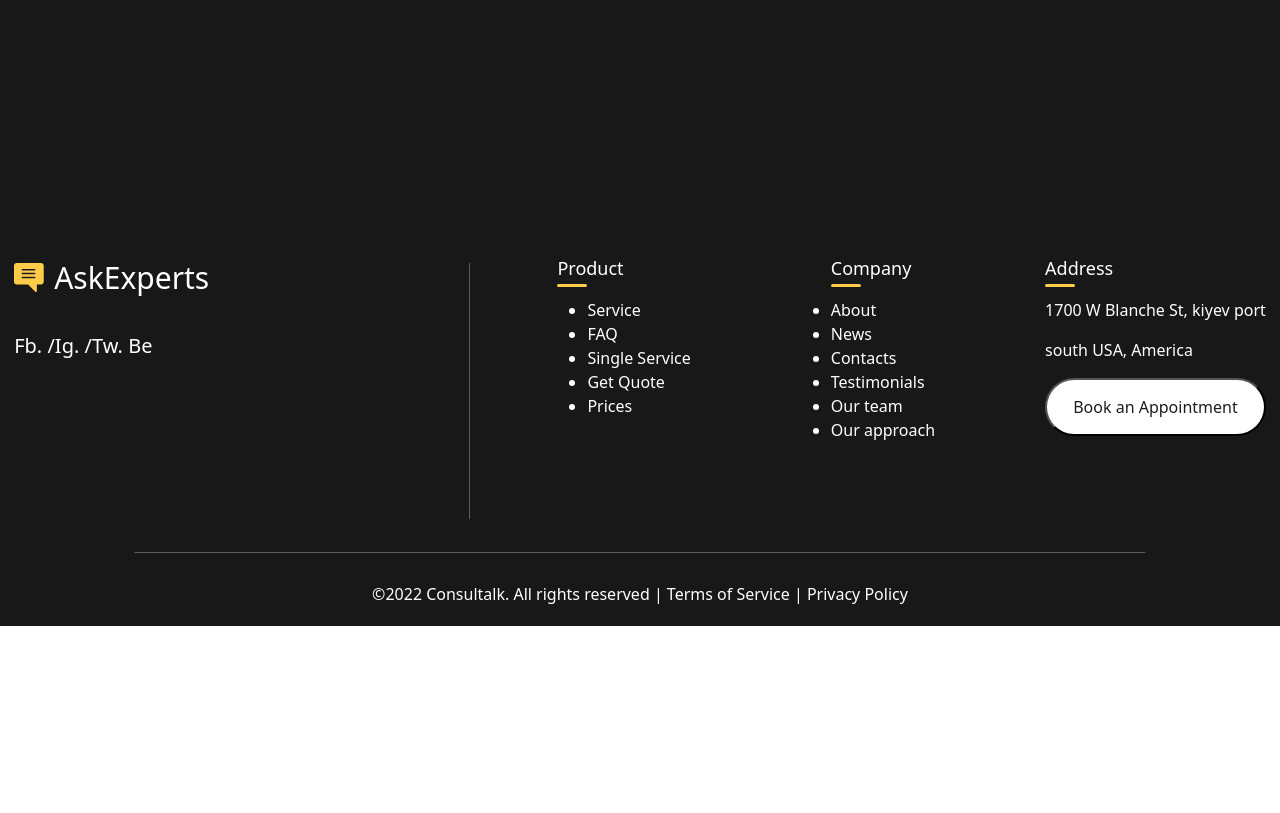
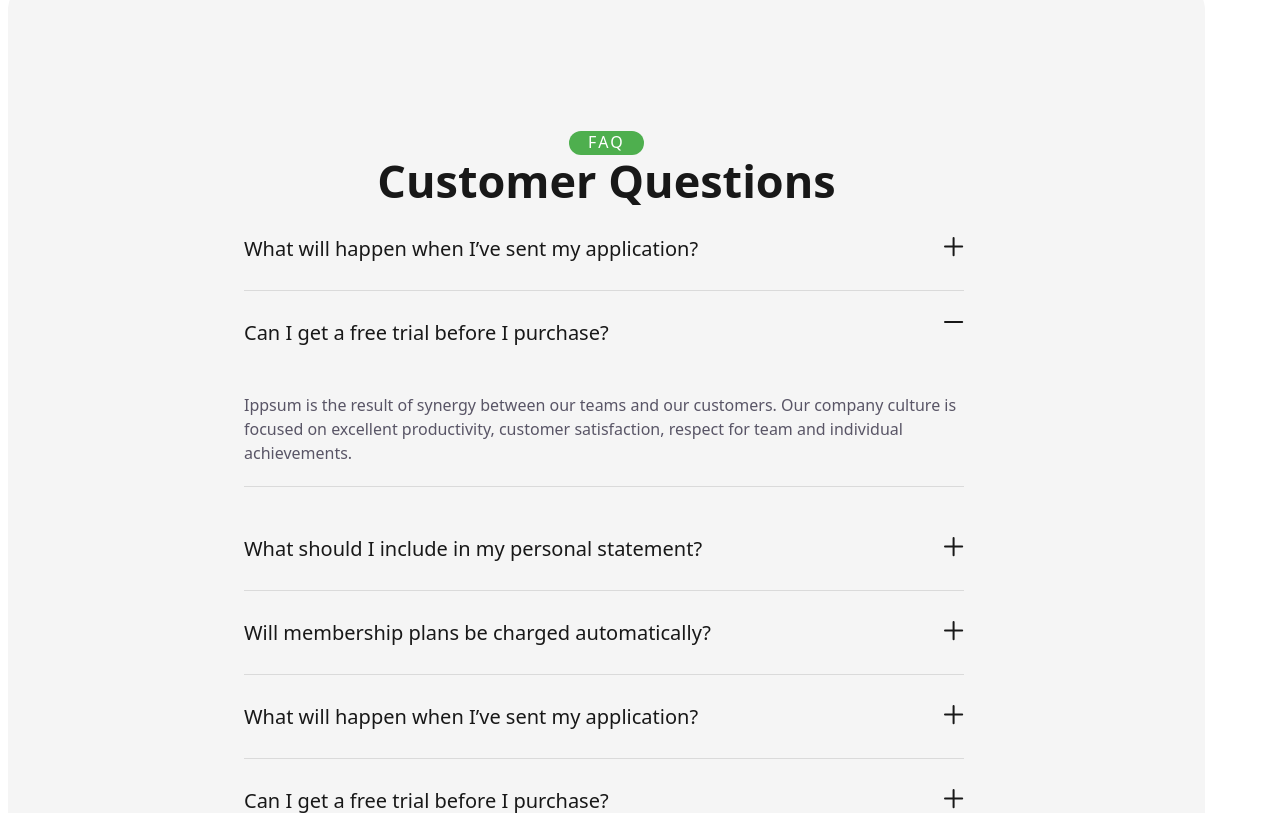
Before and after one commit to prgrssvvrld/frontend-project, a website built with Vite: page index.html in a window 1280 px wide. Shown: the part 4060-4873 px from the top of the page. Before the commit the page ends 4686 px from the top, so only its background shows below. Built offline with nearby package versions, Linux system fonts and the light colour scheme; files whose address does not match are found by name.

Commit message:
feature/merge_all

```diff
--- a/index.html
+++ b/index.html
@@ -311,6 +311,7 @@
                 </div>
             </div>
           </div>
+          </div>
           <div class="page__content5">
             <div class="container">
               <div class="content__contact">
@@ -352,6 +353,43 @@
                 </div>
                 <div class="content__contact-image">
                     <img src="public/images/content5_image.svg" alt="">
+                </div>
+              </div>
+              <div class="content__faq">
+                <div class="content__faq-padding">
+                  <div class="content__faq-padding1">
+                    <div class="content__faq-text1">
+                    <h1 class="content__faq-text11">FAQ</h1></div>
+                    <h1 class="content__faq-text2">Customer Questions</h1>
+                  </div>
+
+                  <div class="content__faq-block"><h1 class="content__faq-block-text">What will happen when I’ve sent my application?</h1>
+                  <svg width="20" height="20" viewBox="0 0 20 20" fill="none" xmlns="http://www.w3.org/2000/svg">
+                    <path d="M9.59094 1V18.1819M18.1819 9.59094H1" stroke="#181818" stroke-width="2" stroke-linecap="round" stroke-linejoin="round"/>
+                  </svg></div>
+                  <div class="content__faq-block1"><h1 class="content__faq-block-text">Can I get a free trial before I purchase?</h1>
+                  <svg width="20" height="2" viewBox="0 0 20 2" fill="none" xmlns="http://www.w3.org/2000/svg">
+                    <path d="M18.1819 1C11.4719 1 1 1 1 1" stroke="#181818" stroke-width="2" stroke-linecap="round" stroke-linejoin="round"/>
+                  </svg></div>
+                  <h1 class="content__faq-block-text2">Ippsum is the result of synergy between our teams and our customers. Our company culture is focused on excellent productivity, customer satisfaction, respect for team and individual achievements.</h1>
+                  <div></div>
+                  <div class="content__faq-block"><h1 class="content__faq-block-text">What should I include in my personal statement?</h1>
+                  <svg width="20" height="20" viewBox="0 0 20 20" fill="none" xmlns="http://www.w3.org/2000/svg">
+                    <path d="M9.59094 1V18.1819M18.1819 9.59094H1" stroke="#181818" stroke-width="2" stroke-linecap="round" stroke-linejoin="round"/>
+                  </svg></div>
+                  <div class="content__faq-block"><h1 class="content__faq-block-text">Will membership plans be charged automatically?</h1>
+                  <svg width="20" height="20" viewBox="0 0 20 20" fill="none" xmlns="http://www.w3.org/2000/svg">
+                    <path d="M9.59094 1V18.1819M18.1819 9.59094H1" stroke="#181818" stroke-width="2" stroke-linecap="round" stroke-linejoin="round"/>
+                  </svg></div>
+                  <div class="content__faq-block"><h1 class="content__faq-block-text">What will happen when I’ve sent my application?</h1>
+                  <svg width="20" height="20" viewBox="0 0 20 20" fill="none" xmlns="http://www.w3.org/2000/svg">
+                    <path d="M9.59094 1V18.1819M18.1819 9.59094H1" stroke="#181818" stroke-width="2" stroke-linecap="round" stroke-linejoin="round"/>
+                  </svg></div>
+                  <div class="content__faq-block"><h1 class="content__faq-block-text">Can I get a free trial before I purchase?</h1>
+                  <svg width="20" height="20" viewBox="0 0 20 20" fill="none" xmlns="http://www.w3.org/2000/svg">
+                    <path d="M9.59094 1V18.1819M18.1819 9.59094H1" stroke="#181818" stroke-width="2" stroke-linecap="round" stroke-linejoin="round"/>
+                  </svg></div>
+
                 </div>
               </div>
             </div>
--- a/src/styles/components/page.css
+++ b/src/styles/components/page.css
@@ -147,7 +147,6 @@
 .page__content4 {
   flex-grow: 1;
   background: var(--color-black-181818);
-  margin-bottom: 155px;
 }
 
 .page__content5 {
@@ -699,3 +698,110 @@
 
 .content__contact-image {
 }
+
+.content__faq {
+  background: #f5f5f5;
+  border-radius: 30px;
+  padding: 151px 236px;
+  width: 1197px;
+  height: 925px;
+}
+
+.content__faq-padding {
+  width: 725px;
+  height: 623px;
+}
+
+.content__faq-padding1 {
+  width: 100%;
+  max-width: 478px;
+
+  /* height: auto;  */
+  display: flex;
+  flex-direction: column;
+  align-items: center;
+  text-align: center;
+  margin: 0 auto;
+
+  /* padding: 155px 0px; */
+}
+
+.content__faq-text1 {
+  background: #4eaf4e;
+  border-radius: 20px;
+  padding: 0 19px;
+  width: 75px;
+  height: 24px;
+  text-align: center;
+}
+
+.content__faq-block {
+  display: flex;
+  flex-direction: row;
+  gap: 222px;
+  justify-content: space-between;
+  padding: 30px 0;
+  border-bottom: 1px solid #dadada;
+  width: 720px;
+}
+
+.content__faq-block-text2 {
+  font-family: var(--font-family);
+  font-weight: 400;
+  font-size: 16px;
+  line-height: 148%;
+  color: #595566;
+  padding: 20px 0;
+  border-bottom: 1px solid #dadada;
+  width: 720px;
+  margin: 0;
+  margin-bottom: 20px;
+}
+
+.content__faq-text11 {
+  font-family: var(--font-family);
+  font-weight: 400;
+  font-size: 16px;
+  line-height: 148%;
+  letter-spacing: 0.14em;
+  text-transform: uppercase;
+  text-align: center;
+  color: #fff;
+}
+
+.content__faq-block1 {
+  display: flex;
+  flex-direction: row;
+  gap: 222px;
+  justify-content: space-between;
+  padding: 30px 0;
+  width: 720px;
+}
+
+.content__faq-text2 {
+  font-family: var(--second-family);
+  font-weight: 700;
+  font-size: 45px;
+  line-height: 116%;
+  text-align: center;
+  color: #181818;
+  width: 720px;
+
+  /* margin-bottom: 40px;  */
+}
+
+.content__faq-block-text {
+  font-family: var(--second-family);
+  font-weight: 500;
+  font-size: 20px;
+  line-height: 116%;
+  color: #181818;
+}
+
+.content__faq-block-text2 {
+  font-family: var(--font-family);
+  font-weight: 400;
+  font-size: 16px;
+  line-height: 148%;
+  color: #595566;
+}
```
